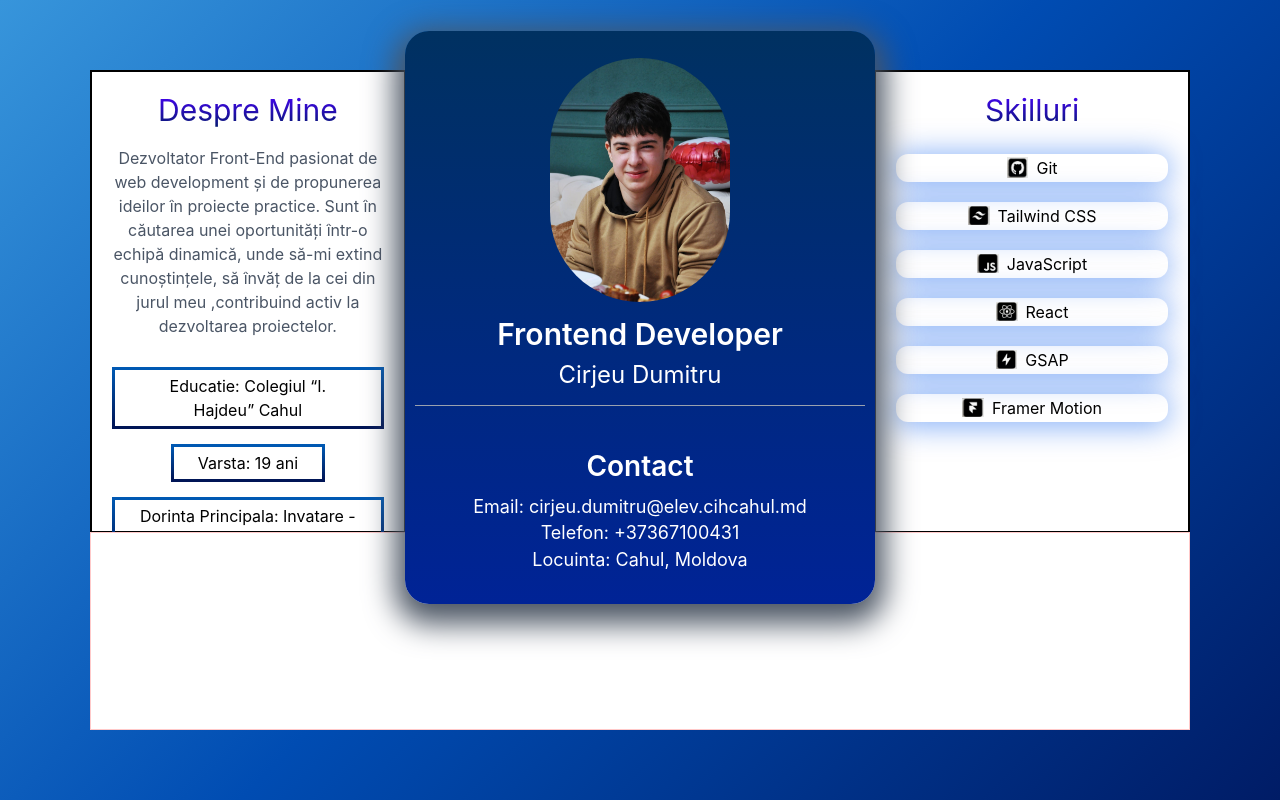
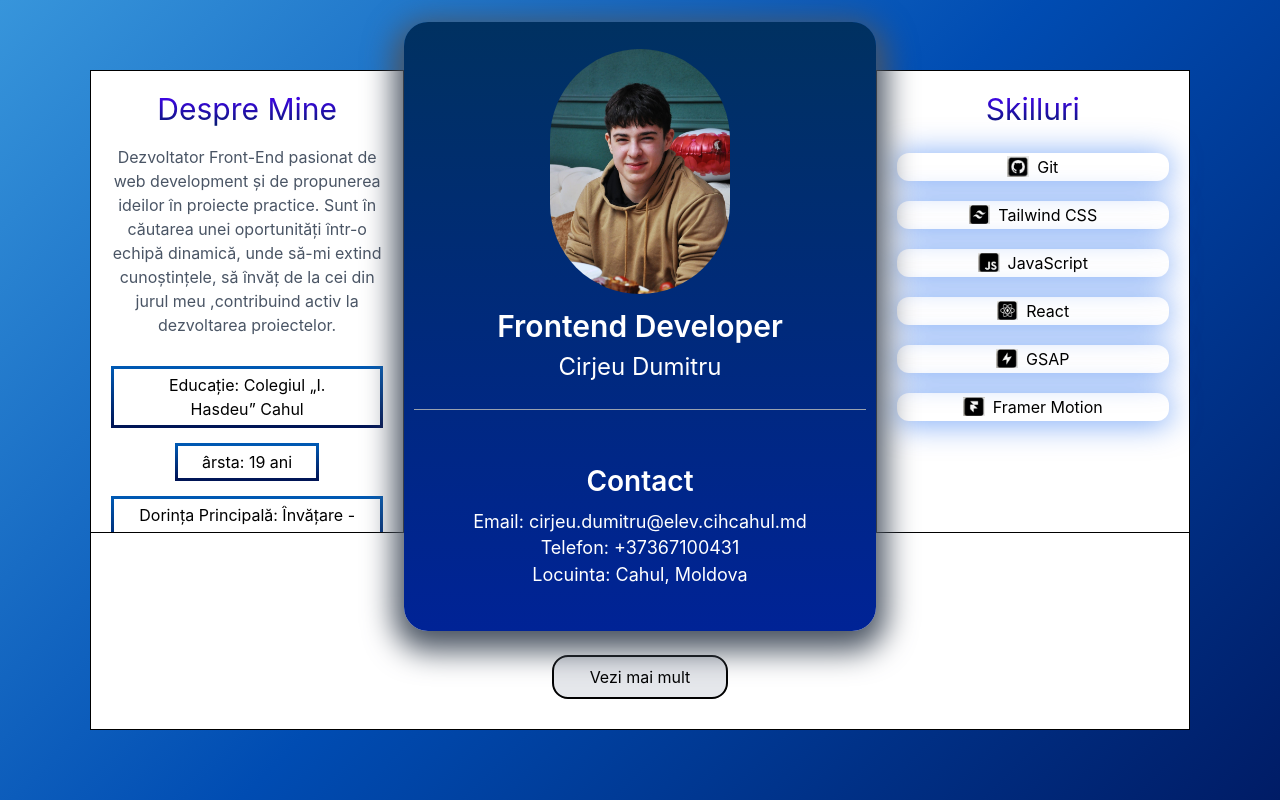
Before and after one commit to pokmanic1/CV, a React (Vite) app: page / in a window 1280 px wide. Built offline with nearby package versions, Linux system fonts and the light colour scheme.

Commit message:
butonul vezi mai mult

```diff
--- a/package.json
+++ b/package.json
@@ -13,6 +13,7 @@
     "@tailwindcss/vite": "^4.3.2",
     "react": "^19.2.7",
     "react-dom": "^19.2.7",
+    "react-router-dom": "^7.18.1",
     "tailwindcss": "^4.3.2"
   },
   "devDependencies": {
--- a/src/App.jsx
+++ b/src/App.jsx
@@ -1,12 +1,19 @@
-
+import { BrowserRouter, Routes, Route, Link } from 'react-router-dom';
 import Hero from "./pagini/Hero"
-
+import Portofoliu from "./pagini/Portofoliu"
 function App() {
 
 
   return (
     <>
-    <Hero/>
+      <BrowserRouter>
+
+        <Routes>
+          <Route path="/" element={<Hero />} />
+          <Route path="/portofoliu" element={<Portofoliu />} />
+        </Routes>
+
+      </BrowserRouter>
     </>
   )
 }
--- a/src/pagini/Hero.jsx
+++ b/src/pagini/Hero.jsx
@@ -1,5 +1,6 @@
 import React from 'react'
 
+import { Link } from 'react-router-dom';
 const arr = [
     {
         id: 1,
@@ -40,7 +41,7 @@ const Hero = () => {
             <div className='col-center   w-full h-full bg-white'>
 
 
-                <div className='w-full h-[70%] grid grid-cols-1 md:grid-cols-7 bg-white border border-black' >
+                <div className='w-full h-[70%] grid grid-cols-1 md:grid-cols-7 bg-white ' >
 
 
 
@@ -55,9 +56,9 @@ const Hero = () => {
                             </div>
                         </div>
                         <div className='col-center gap-[15px] mt-[29px] '>
-                            <div className='border-gradient py-1 px-6 text-center'>Educatie: Colegiul “I. Hajdeu” Cahul</div>
-                            <div className='border-gradient py-1 px-6 text-center'>Varsta: 19 ani</div>
-                            <div className='border-gradient py-1 px-6 text-center'>Dorinta Principala: Invatare -Crestere</div>
+                            <div className='border-gradient py-1 px-6 text-center'>Educație: Colegiul „I. Hasdeu” Cahul</div>
+                            <div className='border-gradient py-1 px-6 text-center'>ârsta: 19 ani</div>
+                            <div className='border-gradient py-1 px-6 text-center'>Dorința Principală: Învățare - Creștere</div>
                         </div>
                     </div>
 
@@ -67,7 +68,7 @@ const Hero = () => {
                     <div className='w-full md:col-start-3 md:col-span-3 relative z-10'>
 
 
-                        <div className='absolute inset-x-0 -top-10 -bottom-6 gradient-secundar rounded-3xl col-center  shadow-[0px_10px_30px_10px_#4b5563] gap-[10px] px-[10px] '>
+                        <div className='absolute inset-x-0 -top-12 -bottom-13 gradient-secundar rounded-3xl col-center  shadow-[0px_10px_30px_10px_#4b5563] gap-[10px] px-[10px] '>
 
 
 
@@ -135,9 +136,13 @@ const Hero = () => {
 
 
                 </div>
-                <div className='w-full h-[30%]  bg-white border border-red-200' >
 
 
+                <div className='w-full h-[30%]  bg-white border border-black flex-center p-[30px]' >
+
+                            <div className='min-w-[10%] py-2 px-9  flex justify-center items-start mt-auto border-2 bg-gray-200 border-black rounded-2xl'>
+                                <Link to="/portofoliu" className=''>Vezi mai mult</Link>
+                            </div>
                 </div>
             </div>
         </section>
--- /dev/null
+++ b/src/pagini/Portofoliu.jsx
@@ -0,0 +1,9 @@
+import React from 'react'
+import { BrowserRouter, Routes, Route, Link } from 'react-router-dom';
+const Portofoliu = () => {
+  return (
+    <div>Portofoliu</div>
+  )
+}
+
+export default Portofoliu
```
Also changed, not shown: 1 other file (tests, documents, lock files or other folders).
